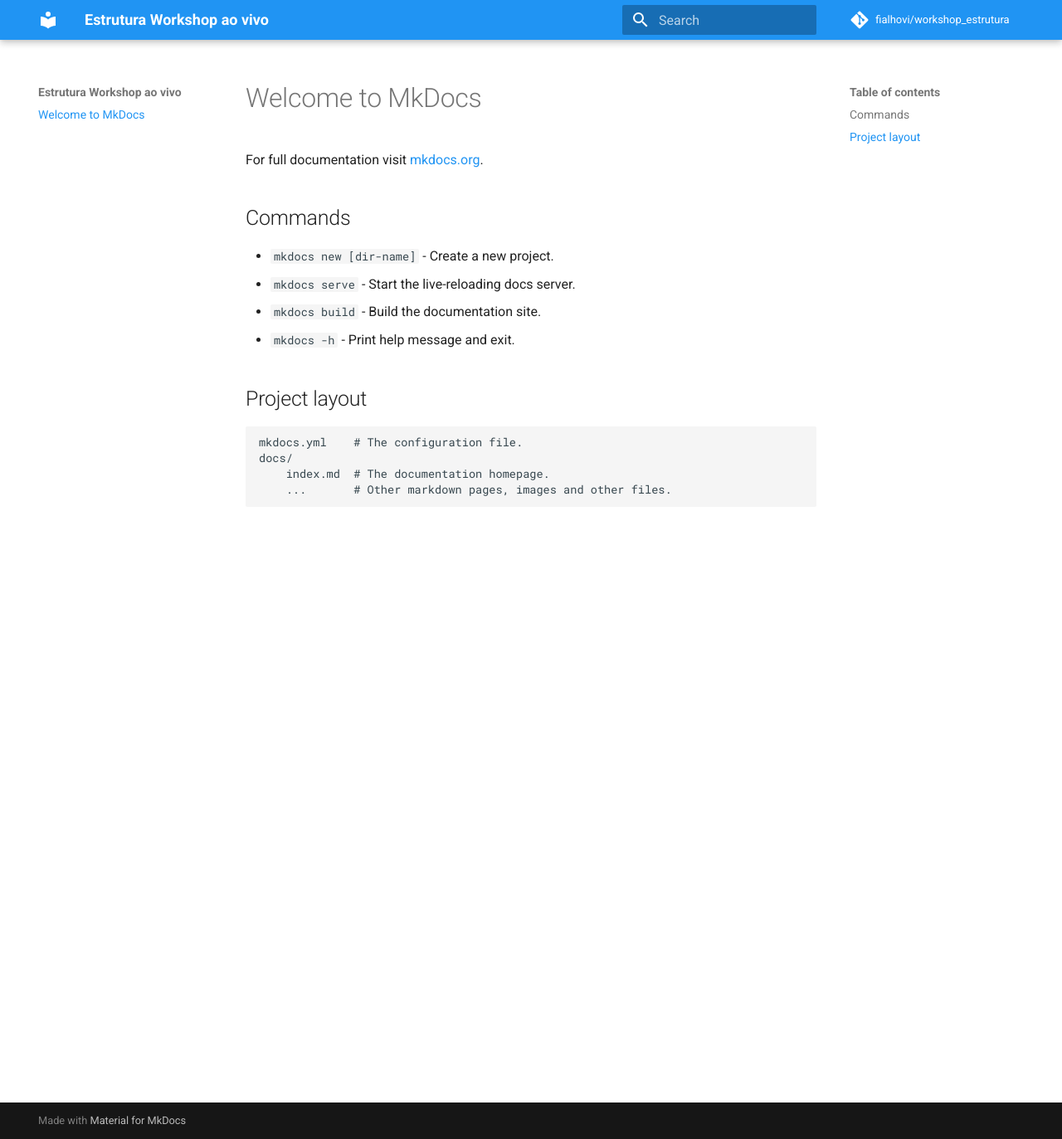
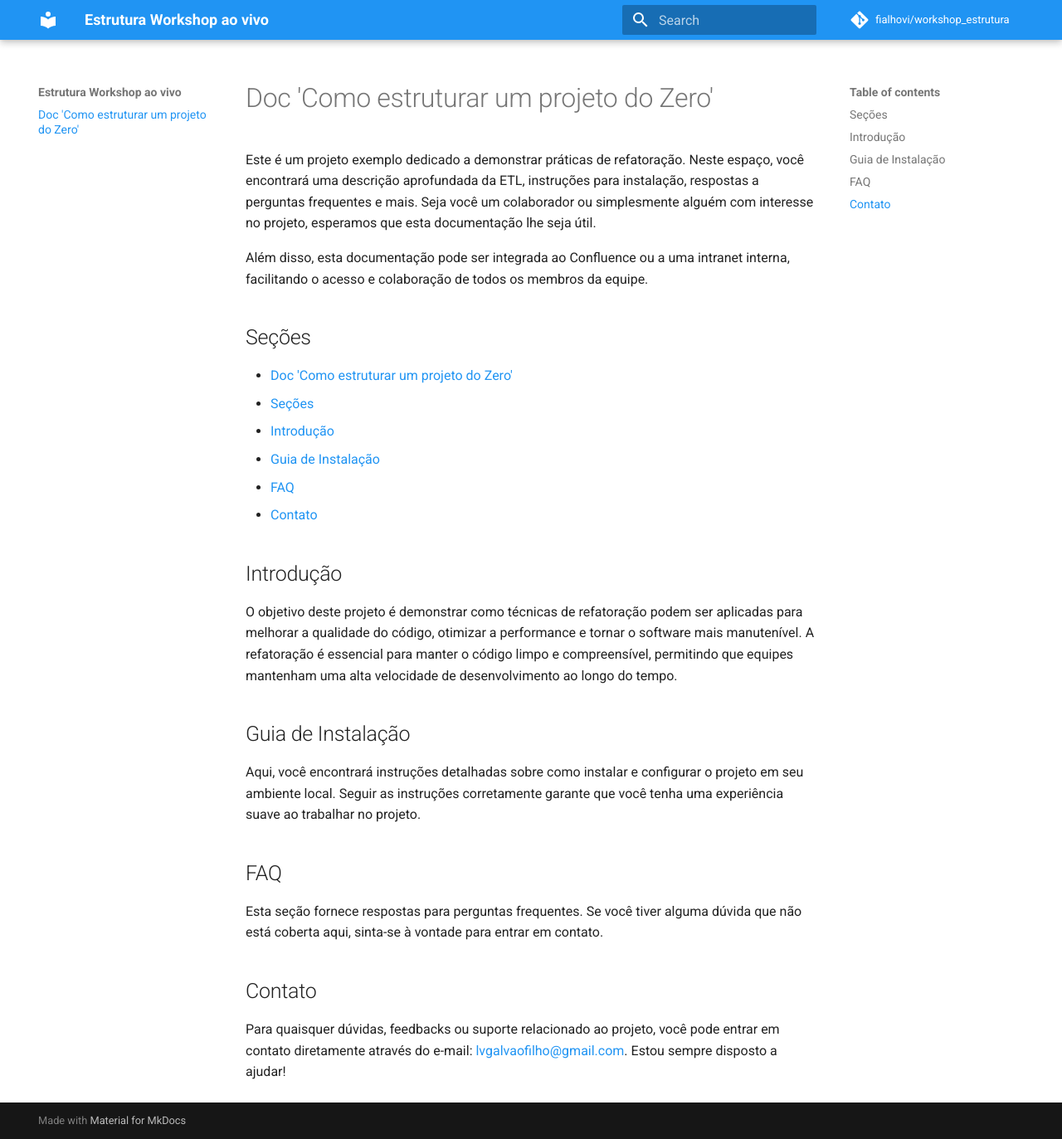
Before and after one commit to fialhovi/workshop_estrutura, an MkDocs documentation site: the page built from docs/index.md, in a window 1280 px wide and 1373 px high. Shown: the whole window at 83% size. Built offline with MkDocs 1.6.1 and Material for MkDocs 9.7.7, drawn with Linux system fonts in a browser that asks for light colours; comment, search, counter and statistics services are not loaded.

Commit message:
feat: adicionando a documentação (#7)
Co-authored-by: VINICIUS FIALHO <vinicius.fialho06@gmail.com>

```diff
--- a/docs/index.md
+++ b/docs/index.md
@@ -1,17 +1,30 @@
-# Welcome to MkDocs
+# Doc 'Como estruturar um projeto do Zero'
 
-For full documentation visit [mkdocs.org](https://www.mkdocs.org).
+Este é um projeto exemplo dedicado a demonstrar práticas de refatoração. Neste espaço, você encontrará uma descrição aprofundada da ETL, instruções para instalação, respostas a perguntas frequentes e mais. Seja você um colaborador ou simplesmente alguém com interesse no projeto, esperamos que esta documentação lhe seja útil.
 
-## Commands
+Além disso, esta documentação pode ser integrada ao Confluence ou a uma intranet interna, facilitando o acesso e colaboração de todos os membros da equipe.
 
-* `mkdocs new [dir-name]` - Create a new project.
-* `mkdocs serve` - Start the live-reloading docs server.
-* `mkdocs build` - Build the documentation site.
-* `mkdocs -h` - Print help message and exit.
+## Seções
 
-## Project layout
+- [Doc 'Como estruturar um projeto do Zero'](#doc-como-estruturar-um-projeto-do-zero)
+  - [Seções](#seções)
+  - [Introdução](#introdução)
+  - [Guia de Instalação](#guia-de-instalação)
+  - [FAQ](#faq)
+  - [Contato](#contato)
 
-    mkdocs.yml    # The configuration file.
-    docs/
-        index.md  # The documentation homepage.
-        ...       # Other markdown pages, images and other files.
+## Introdução
+
+O objetivo deste projeto é demonstrar como técnicas de refatoração podem ser aplicadas para melhorar a qualidade do código, otimizar a performance e tornar o software mais manutenível. A refatoração é essencial para manter o código limpo e compreensível, permitindo que equipes mantenham uma alta velocidade de desenvolvimento ao longo do tempo.
+
+## Guia de Instalação
+
+Aqui, você encontrará instruções detalhadas sobre como instalar e configurar o projeto em seu ambiente local. Seguir as instruções corretamente garante que você tenha uma experiência suave ao trabalhar no projeto.
+
+## FAQ
+
+Esta seção fornece respostas para perguntas frequentes. Se você tiver alguma dúvida que não está coberta aqui, sinta-se à vontade para entrar em contato.
+
+## Contato
+
+Para quaisquer dúvidas, feedbacks ou suporte relacionado ao projeto, você pode entrar em contato diretamente através do e-mail: [lvgalvaofilho@gmail.com](mailto:lvgalvaofilho@gmail.com). Estou sempre disposto a ajudar!
```
Also changed, not shown: README.md (+93 -2 lines).
